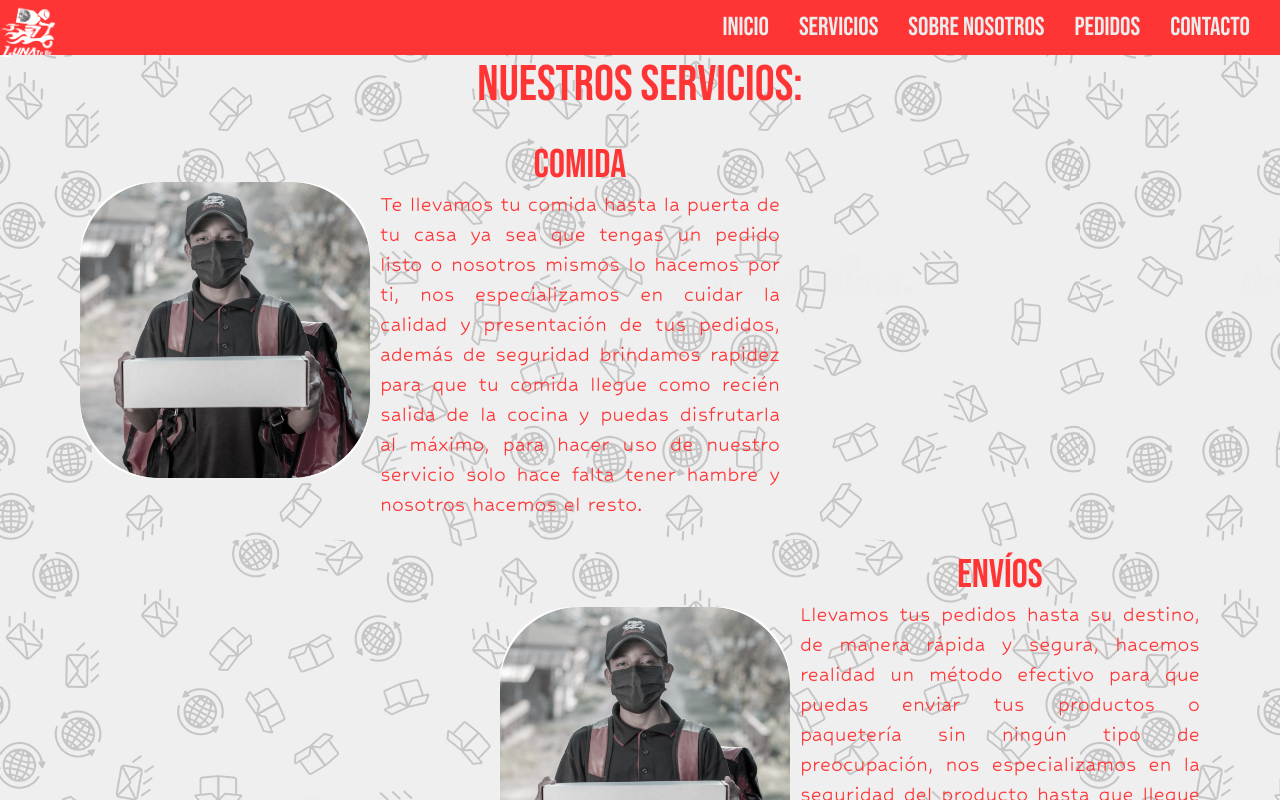
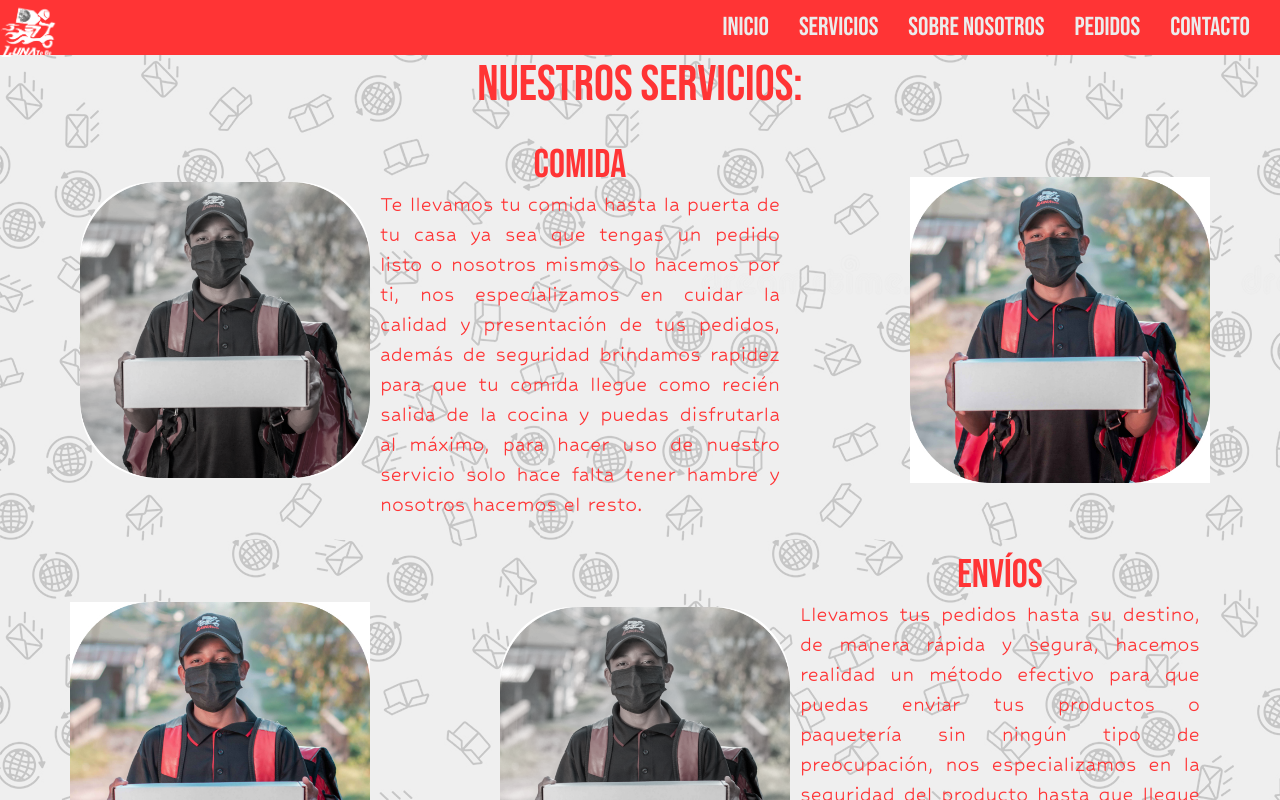
Before and after one commit to isaiorellana-dev/luna-t-g, a React app: page /servicios in a window 1280 px wide. Built offline with nearby package versions, Linux system fonts and the light colour scheme.

Commit message:
:construction: Se colocaron imagenes
Se agregaron imagenes en Servicio y se actualizo imagen en Sobre nosotros

```diff
--- a/src/pages/Servicios.js
+++ b/src/pages/Servicios.js
@@ -1,9 +1,20 @@
-import { React, Fragment } from "react";
+import { React, Fragment, useState } from "react";
 import ServiciosCard from "@components/ServiciosCard";
 import chavito from "@img/chavito.png";
 import Button from "@components/common/Button";
 import "@styles/pages/Servicios.scss";
 const Servicios = () => {
+  const [windowWidth, setWindowWidth] = useState(window.innerWidth);
+
+  window.addEventListener("resize", () => setWindowWidth(window.innerWidth));
+
+  const isMobile = () => {
+    if (windowWidth < 750) {
+      return true;
+    } else {
+      return false;
+    }
+  };
   return (
     <Fragment>
       <section>
@@ -14,16 +25,20 @@ const Servicios = () => {
             text="Te llevamos tu comida hasta la puerta de tu casa ya sea que tengas un pedido listo o nosotros mismos lo hacemos por ti, nos especializamos en cuidar la calidad y presentación de tus pedidos, además de seguridad brindamos rapidez para que tu comida llegue como recién salida de la cocina y puedas disfrutarla al máximo, para hacer uso de nuestro servicio solo hace falta tener hambre y nosotros hacemos el resto."
             img={chavito}
           />
+        {!isMobile() && <img src={chavito} className="img-relleno"></img>}
           <ServiciosCard
             titulo="Envíos"
             text="Llevamos tus pedidos hasta su destino, de manera rápida y segura, hacemos realidad un método efectivo para que puedas enviar tus productos o paquetería sin ningún tipo de preocupación, nos especializamos en la seguridad del producto hasta que llegue a su consumidor final, puedes utilizar nuestro servicio como cliente y vendedor, para realizar un envío solo hace falta un paquete y un destino, nosotros hacemos el resto."
             img={chavito}
           />
+          {!isMobile() && <img src={chavito} className="img-relleno"></img>}
           <ServiciosCard
             titulo="Compras"
             text="Realizamos tus compras de todo tipo, te ofrecemos un servicio de calidad y confianza para realizar tus compras en supermercado, bodegas, farmacias, ferreterías y tiendas de todo tipo, somos tu mejor opción para que no salgas de casa y realices tus compras de una manera fácil y segura, para realizar una compra solo hace falta una lista de productos y nosotros hacemos el resto."
             img={chavito}
           />
+            {!isMobile() && <img src={chavito} className="img-relleno"></img>}
+            {!isMobile() && <img src={chavito} className="img-relleno"></img>}
           <ServiciosCard
             titulo="Transacciones Bancarias"
             text="Si necesitas realizar un deposito o tramite bancario que no necesite de tu presencia, te ahorramos esas largas filas y hacemos tus tramites, nos comprometemos a velar por la seguridad de tus documentos, brindamos un servicio profesional y serio."
--- a/src/pages/SobreNosotros.js
+++ b/src/pages/SobreNosotros.js
@@ -1,5 +1,5 @@
 import React from "react";
-import chavito from "@img/chavito-mochila.png";
+import grupal from "@img/grupal-1.png";
 import "@styles/pages/SobreNosotros.scss";
 
 const SobreNosotros = () => {
@@ -7,7 +7,7 @@ const SobreNosotros = () => {
     <section className="sobre-nosotros__container">
       <h1>Sobre Nosotros</h1>
       <div>
-        <img src={chavito}></img>
+        <img src={grupal}></img>
         <p>
           lorem ipsum dolor sit amet consectetur adipiscing elit montes rutrum
           placerat orci efficitur sed conubia vitae platea neque pretium
--- a/src/styles/pages/Servicios.scss
+++ b/src/styles/pages/Servicios.scss
@@ -1,5 +1,11 @@
 .servicios__first-container {
   padding: 10px;
+  align-items: center;
+  justify-items: center;
+  .img-relleno{
+    width: 100%;
+    max-width: 300px;
+  }
 }
 .servicios__second-container {
   display: flex;
@@ -13,6 +19,7 @@
     flex-direction: column;
     margin: 10px 30px 10px 30px;
   }
+
 }
 @media (min-width: 750px) {
   .servicios__first-container {
@@ -24,14 +31,30 @@
       grid-row: 1 / 2;
     }
     :nth-child(2) {
+      grid-column: 3 / 4;
+      grid-row: 1 / 2;
+    }
+    :nth-child(3) {
       grid-column: 2 / 4;
       grid-row: 2 / 3;
     }
-    :nth-child(3) {
+    :nth-child(4) {
+      grid-column: 1 / 2;
+      grid-row: 2 / 3;
+    }
+    :nth-child(5) {
       grid-column: 1 / 3;
       grid-row: 3 / 4;
     }
-    :nth-child(4) {
+    :nth-child(6) {
+      grid-column: 3 / 4;
+      grid-row: 3 / 4;
+    }
+    :nth-child(7) {
+      grid-column: 1 / 2;
+      grid-row: 4 / 5;
+    }
+    :nth-child(8) {
       grid-column: 2 / 4;
       grid-row: 4 / 5;
     }
```
Also changed, not shown: 1 other file (tests, documents, lock files or other folders).
